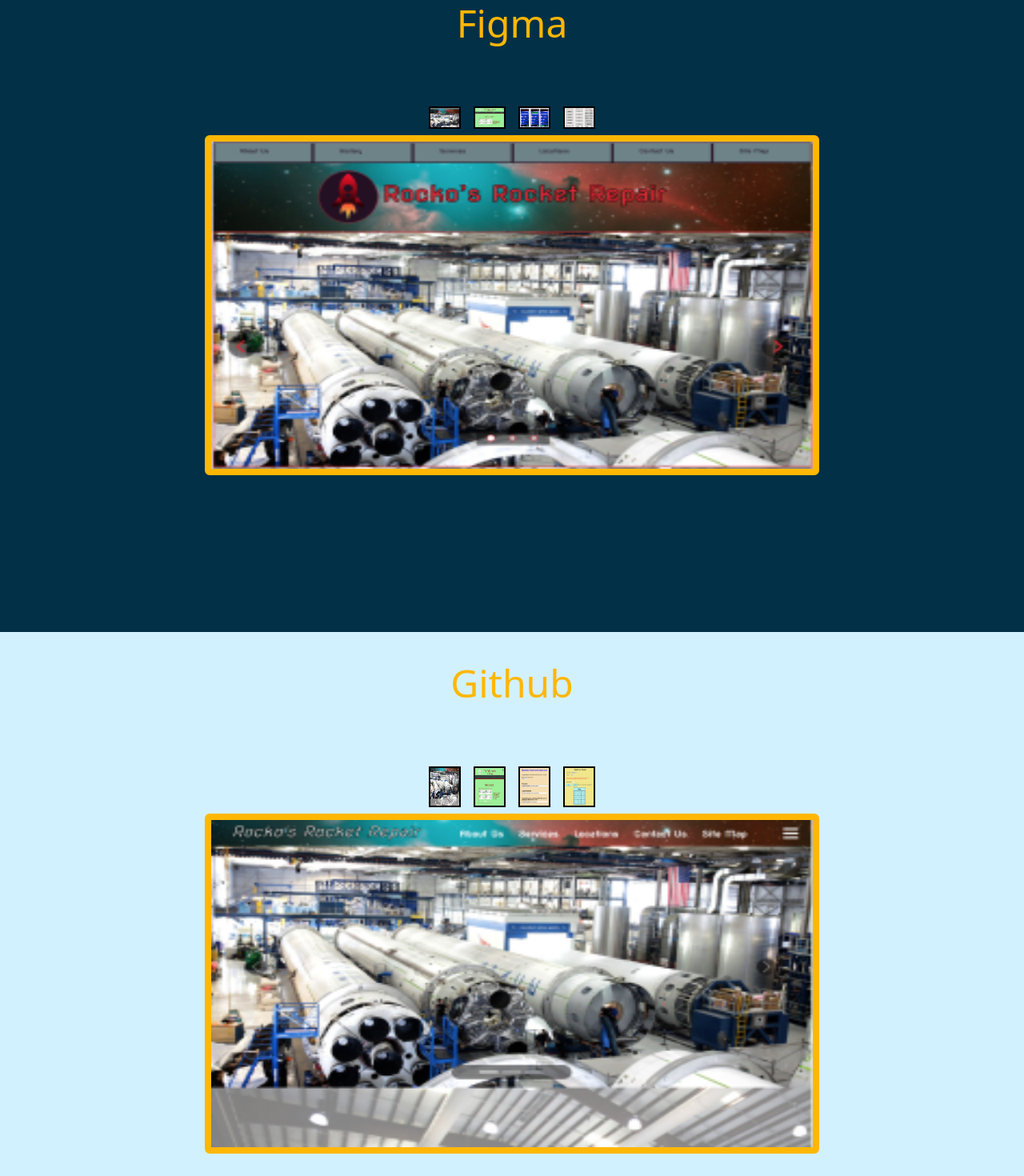
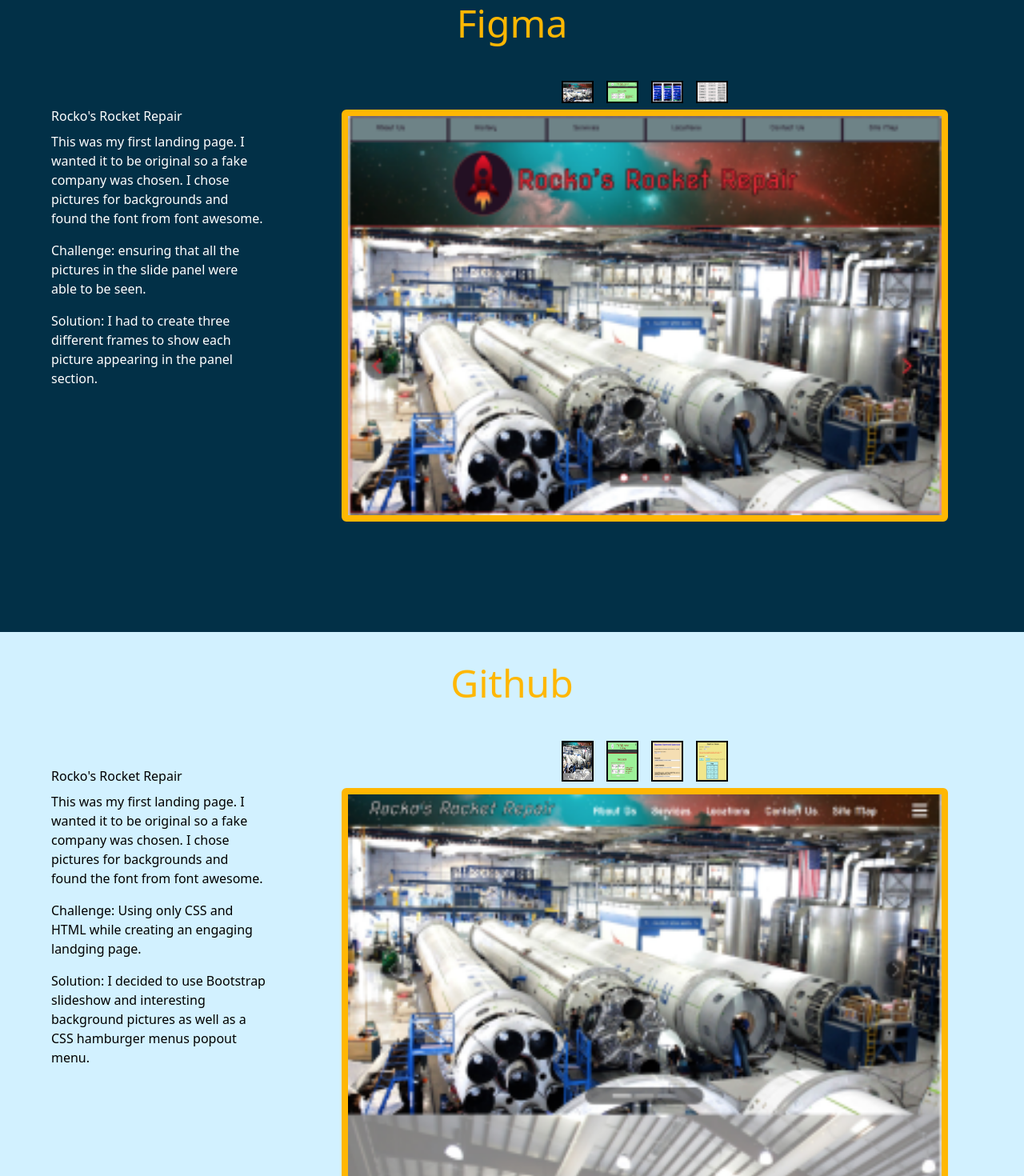
Before and after one commit to stmidi613/react-portfolio, a React (Create React App) app: page /projects in a window 1280 px wide. Shown: the part 860-2330 px from the top of the page at 80% size. Built offline with nearby package versions, Linux system fonts and the light colour scheme.

Commit message:
I fixed all the display boxes and added the descriptions so the functionality is complete.  However I still need to switch out the pictures for better sizes and adjust the css for the section sizes a little.

```diff
--- a/src/Projects/FigZoom.jsx
+++ b/src/Projects/FigZoom.jsx
@@ -1,19 +1,59 @@
-
-import React, {Fragment} from 'react';
+import React, { Fragment } from "react";
 import "./Projects.css";
 import figproj0 from "./Pictures/rocket.png";
 import figproj1 from "./Pictures/palehorse.png";
 import figproj2 from "./Pictures/kanjiux.png";
 import figproj3 from "./Pictures/kanjiui.png";
 
-const figprojects = [figproj0, figproj1, figproj2, figproj3]
+const figprojects = [figproj0, figproj1, figproj2, figproj3];
+
+const figdescr = [
+  {
+    title: "Rocko's Rocket Repair",
+    description:
+      "This was my first landing page. I wanted it to be original so a fake company was chosen. I chose pictures for backgrounds and found the font from font awesome.",
+    challenge:
+      "Challenge: ensuring that all the pictures in the slide panel were able to be seen.",
+    solution:
+      "Solution: I had to create three different frames to show each picture appearing in the panel section.",
+  },
+  {
+    title: "Pale Horse: Satire Writing",
+    description:
+      "The Pale Horse Project was a mock writing site for free lance writers.  It is my first React with CSS Tailwinds project site so I stuck to the basics.",
+    challenge:
+      "Challenge: Understanding the React software while designing the UX so it would be engaging.",
+    solution:
+      "Solution: I had to create a very basic design but added a fun section to make it more interesting.",
+  },
+  {
+    title: "Kanji App UX",
+    description:
+      "This was a UX design for a Japanese kanji learning app.  It is a work in progress and is yet to be finished.",
+    challenge:
+      "Challenge: Fitting lots of information onto one screen and still be readable.",
+    solution:
+      "Solution: I had to use buttons and maximize space by reducing area around the separate fields and buttons.",
+  },
+  {
+    title: "Kanji App UI",
+    description:
+      "This was an attempt at a UI design for the kanji app.  I normally do all my UI on paper but I gave it a try on figma.",
+    challenge:
+      "Challenge: Ensuring that all the items were included by not making it a UX project.",
+    solution:
+      "Solution: I did not concentrate on colors or backgrounds just the flow of the project.",
+  },
+];
 
 function displayProject(num) {
-    for(let i=0; i<=3; i++){
+  for (let i = 0; i <= 3; i++) {
+    document.getElementById(`details-figproj${i}`).style.display = "none";
     document.getElementById(`bg-figproj${i}`).style.display = "none";
     document.getElementById(`sm-figproj${i}`).style.borderColor = "black";
   }
   document.getElementById(`bg-figproj${num}`).style.zIndex = "20";
+  document.getElementById(`details-figproj${num}`).style.display = "block";
   document.getElementById(`bg-figproj${num}`).style.display = "flex";
   document.getElementById(`sm-figproj${num}`).style.borderColor = "#FFB703";
 }
@@ -21,8 +61,35 @@ function displayProject(num) {
 function Figzoom() {
   return (
     <Fragment>
-      <div>
-        <div className="pt-8 flex justify-center">
+      <div className="flex flex-col lg:flex-row space-between w-screen">
+        <div className="text-white lg:pt-10 px-8 lg:px-0 lg:pl-16 flex-col justify-center items-center lg:w-1/3">
+          <div id="details-figproj0" className="block">
+            <p className="pb-2">{figdescr[0].title}</p>
+            <p className="pb-2">{figdescr[0].description}</p>
+            <p className="py-2">{figdescr[0].challenge}</p>
+            <p className="pt-2">{figdescr[0].solution}</p>
+          </div>
+          <div id="details-figproj1" className="hidden">
+            <p className="pb-2">{figdescr[1].title}</p>
+            <p className="pb-2">{figdescr[1].description}</p>
+            <p className="py-2">{figdescr[1].challenge}</p>
+            <p className="pt-2">{figdescr[1].solution}</p>
+          </div>
+          <div id="details-figproj2" className="hidden">
+            <p className="pb-2">{figdescr[2].title}</p>
+            <p className="pb-2">{figdescr[2].description}</p>
+            <p className="py-2">{figdescr[2].challenge}</p>
+            <p className="pt-2">{figdescr[2].solution}</p>
+          </div>
+          <div id="details-figproj3" className="hidden">
+            <p className="pb-2">{figdescr[3].title}</p>
+            <p className="pb-2">{figdescr[3].description}</p>
+            <p className="py-2">{figdescr[3].challenge}</p>
+            <p className="pt-2">{figdescr[3].solution}</p>
+          </div>
+        </div>
+        <div className="w-full">
+          <div className="pt-8 lg:pt-0 flex justify-center">
             <img
               src={figprojects[0]}
               alt=""
@@ -53,7 +120,7 @@ function Figzoom() {
             />
           </div>
           <div className="pb-15 flex justify-center items-center">
-          <div className="bg-[#E5E5E5] flex mx-2 border-8 border-yellow rounded-md h-[425px] w-[350px] sm:w-3/5">
+            <div className="bg-[#E5E5E5] flex mx-2 border-8 border-yellow rounded-md w-full sm:w-4/5">
               <img
                 src={figprojects[0]}
                 alt=""
@@ -81,6 +148,7 @@ function Figzoom() {
             </div>
           </div>
         </div>
+      </div>
     </Fragment>
   );
 }
--- a/src/Projects/Gitzoom.jsx
+++ b/src/Projects/Gitzoom.jsx
@@ -1,27 +1,101 @@
-import React, {Fragment} from 'react';
+import React, { Fragment } from "react";
 import "./Projects.css";
 import gitproj0 from "./Pictures/rocketsite.png";
 import gitproj1 from "./Pictures/palehorse.png";
 import gitproj2 from "./Pictures/password.png";
 import gitproj3 from "./Pictures/bingo.png";
 
-const gitprojects = [gitproj0, gitproj1, gitproj2, gitproj3]
+const gitprojects = [gitproj0, gitproj1, gitproj2, gitproj3];
+
+const gitdescr = [
+  {
+    title: "Rocko's Rocket Repair",
+    description:
+      "This was my first landing page. I wanted it to be original so a fake company was chosen. I chose pictures for backgrounds and found the font from font awesome.",
+    challenge:
+      "Challenge:  Using only CSS and HTML while creating an engaging landging page.",
+    solution:
+      "Solution:  I decided to use Bootstrap slideshow and interesting background pictures as well as a CSS hamburger menus popout menu."
+  },
+  {
+    title: "Pale Horse: Satire Writing",
+    description:
+      "The Pale Horse Project was a mock writing site for free lance writers.  It is my first React with CSS Tailwinds project site so I stuck to the basics.",
+    challenge:
+      "Challenge: Using Browser Router along with login Authentication.",
+    solution:
+      "Solution: I had to use hooks to create a Login State and store it in Local Storage.  I added a component to handle the state after before and after Login.  I would use GraphQL or Firebase if it were a real site and not local storage.",
+  },
+  {
+    title: "Password Generator",
+    description:
+      "This was a vanilla Javascript App to create randomized passwords.",
+    challenge:
+      "Challenge: Ensuring that the passwords could be used for real websites and not confuse the user.",
+    solution:
+      "Solution: I created a function to remove any confusing characters like zero and capital O and ensured that special characters were not the first item.  I then made sure that at least one number and special character was present by changing the function slightly.",
+  },
+  {
+    title: "Bingo Card Generator",
+    description:
+      "The goal was to use vanilla Javascript to create printable bingo cards for children.  It was inspired by some of the classes I taught as an English teacher.",
+    challenge:
+      "Challenge: Making sure the print function did not cut the cards in the middle but printed every card intact.",
+    solution:
+      "Solution: I had to first ensure that all the div elements were block style.  Then I used the css '@page' and 'page-break-after: avoid' features to ensure all the cards would be printed properly.",
+  },
+];
 
 function displayProject(num) {
-    for(let i=0; i<=3; i++){
+  num > 1
+    ? (document.getElementById("git-widebox").style.display = "none")
+    : (document.getElementById("git-widebox").style.display = "flex");
+  num < 2
+    ? (document.getElementById("git-smallbox").style.display = "none")
+    : (document.getElementById("git-smallbox").style.display = "flex");
+  for (let i = 0; i <= 3; i++) {
+    document.getElementById(`details-gitproj${i}`).style.display = "none";
     document.getElementById(`bg-gitproj${i}`).style.display = "none";
     document.getElementById(`sm-gitproj${i}`).style.borderColor = "black";
   }
   document.getElementById(`bg-gitproj${num}`).style.zIndex = "20";
+  document.getElementById(`details-gitproj${num}`).style.display = "block";
   document.getElementById(`bg-gitproj${num}`).style.display = "flex";
   document.getElementById(`sm-gitproj${num}`).style.borderColor = "#FFB703";
 }
 
-function Gitzoom() {
+function Figzoom() {
   return (
     <Fragment>
-      <div>
-        <div className="pt-8 flex justify-center">
+      <div className="flex flex-col lg:flex-row space-between w-screen">
+        <div className="lg:pt-10 px-8 lg:px-0 lg:pl-16 flex-col justify-center items-center lg:w-1/3">
+          <div id="details-gitproj0" className="block">
+            <p className="pb-2">{gitdescr[0].title}</p>
+            <p className="pb-2">{gitdescr[0].description}</p>
+            <p className="py-2">{gitdescr[0].challenge}</p>
+            <p className="pt-2">{gitdescr[0].solution}</p>
+          </div>
+          <div id="details-gitproj1" className="hidden">
+            <p className="pb-2">{gitdescr[1].title}</p>
+            <p className="pb-2">{gitdescr[1].description}</p>
+            <p className="py-2">{gitdescr[1].challenge}</p>
+            <p className="pt-2">{gitdescr[1].solution}</p>
+          </div>
+          <div id="details-gitproj2" className="hidden">
+            <p className="pb-2">{gitdescr[2].title}</p>
+            <p className="pb-2">{gitdescr[2].description}</p>
+            <p className="py-2">{gitdescr[2].challenge}</p>
+            <p className="pt-2">{gitdescr[2].solution}</p>
+          </div>
+          <div id="details-gitproj3" className="hidden">
+            <p className="pb-2">{gitdescr[3].title}</p>
+            <p className="pb-2">{gitdescr[3].description}</p>
+            <p className="py-2">{gitdescr[3].challenge}</p>
+            <p className="pt-2">{gitdescr[3].solution}</p>
+          </div>
+        </div>
+        <div className="w-full">
+          <div className="pt-8 lg:pt-0 flex justify-center">
             <img
               src={gitprojects[0]}
               alt=""
@@ -52,7 +126,10 @@ function Gitzoom() {
             />
           </div>
           <div className="pb-15 flex justify-center items-center">
-          <div className="bg-[#E5E5E5] flex mx-2 border-8 border-yellow rounded-md h-[425px] w-[350px] sm:w-3/5">
+            <div
+              id="git-widebox"
+              className="bg-[#E5E5E5] flex mx-2 border-8 border-yellow rounded-md w-full sm:w-4/5"
+            >
               <img
                 src={gitprojects[0]}
                 alt=""
@@ -65,6 +142,11 @@ function Gitzoom() {
                 id="bg-gitproj1"
                 className="hidden relative w-full z-10"
               />
+              </div>
+              <div
+                id="git-smallbox"
+                className="bg-[#E5E5E5] relative hidden justify-center mx-2 border-8 border-yellow rounded-md h-[425px] w-[300px]"
+              >
                 <img
                   src={gitprojects[2]}
                   alt=""
@@ -80,8 +162,9 @@ function Gitzoom() {
               </div>
           </div>
         </div>
+      </div>
     </Fragment>
   );
 }
 
-export default Gitzoom;
+export default Figzoom;
--- a/src/Projects/PSZoombox.jsx
+++ b/src/Projects/PSZoombox.jsx
@@ -80,7 +80,7 @@ function PSZoombox() {
         <div className="pb-15 flex justify-center items-center">
           <div
             id="widebox"
-            className="bg-[#E5E5E5] flex mx-2 border-8 border-yellow rounded-md h-[425px] w-[350px] sm:w-3/5"
+            className="bg-[#E5E5E5] flex mx-2 border-8 border-yellow rounded-md h-[425px] w-full sm:w-3/5"
           >
             <img
               src={projects[0]}
```
Lines whose indentation alone changed are shown as unchanged.
